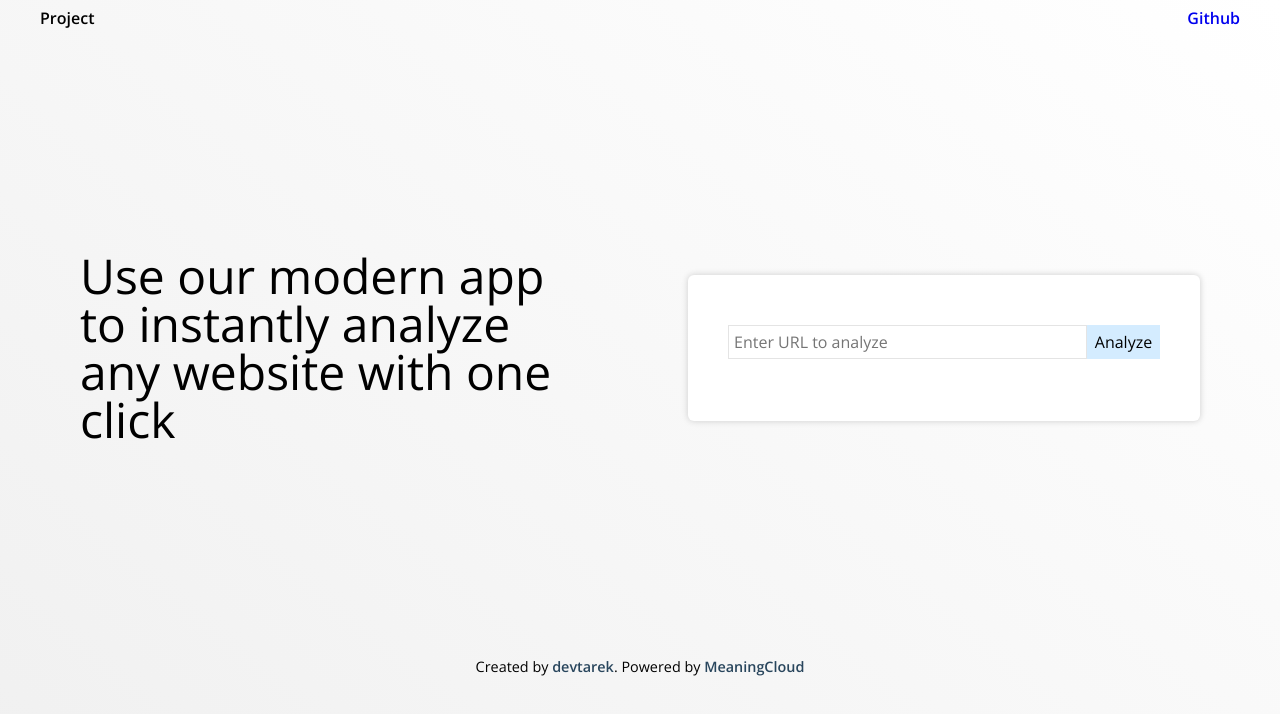
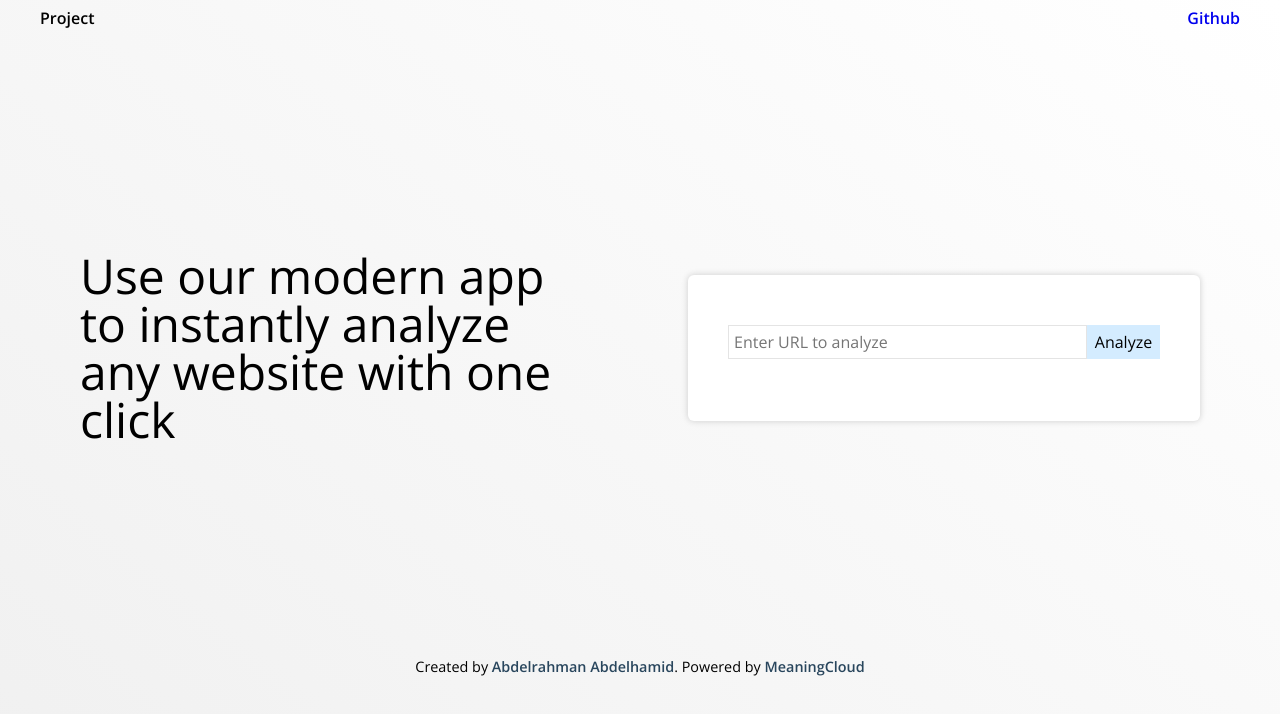
Before and after one commit to Dev-Tarek/evaluate-news-nlp, a website built with webpack: page src/client/views/index.html in a window 1280 px wide. Built offline with nearby package versions, Linux system fonts and the light colour scheme.

Commit message:
Updated doc

```diff
--- a/src/client/js/formHandler.js
+++ b/src/client/js/formHandler.js
@@ -71,6 +71,7 @@ const handleSubmit = event => {
 
 const clearResults = event => {
     let resultSection = document.getElementById('results');
+    document.getElementById('url').value = '';
     resultSection.innerHTML = "";
 }
 
--- a/src/client/styles/form.scss
+++ b/src/client/styles/form.scss
@@ -30,6 +30,7 @@ $inputPadding: 5px 5px;
             width: 20%;
             border: none;
             background-color: #d4ecff;
+            cursor: pointer;
         }
     }
 
--- a/src/client/views/index.html
+++ b/src/client/views/index.html
@@ -52,7 +52,7 @@
         </main>
 
         <footer>
-            <p>Created by <a href="https://www.linkedin.com/in/abdelrahmanabdelhamid/">devtarek</a>. Powered by <a href="https://www.meaningcloud.com/">MeaningCloud</a></p>
+            <p>Created by <a href="https://www.linkedin.com/in/abdelrahmanabdelhamid/">Abdelrahman Abdelhamid</a>. Powered by <a href="https://www.meaningcloud.com/">MeaningCloud</a></p>
         </footer>
 
         <script>
```
Also changed, not shown: Readme.md, dist/index.html (deleted), dist/main.js (deleted), 1 other file.
